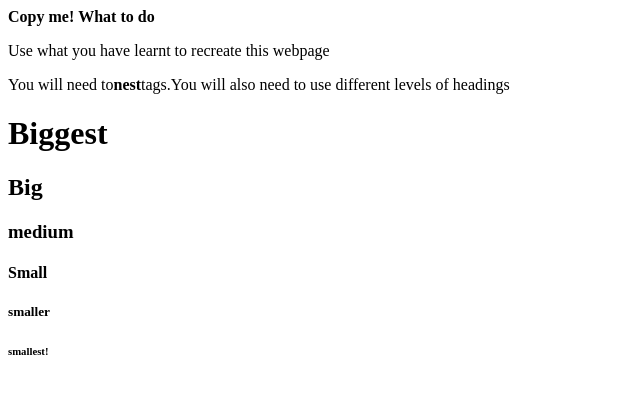
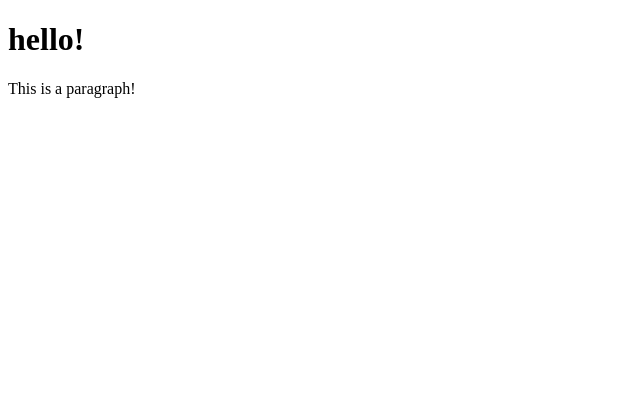
Before and after one commit to agfs-odavis/agfs-odavis.github.io, a plain HTML site: page index.html in a window 1280 px wide. Shown: the whole page, without its empty margins (0-640 px from the left). Drawn offline with Linux system fonts and the light colour scheme.

Commit message:
Update index.html

```diff
--- a/index.html
+++ b/index.html
@@ -1,10 +1,9 @@
-<b>Copy me!</b>
-<b>What to do</b>
-<p>Use what you have learnt to recreate this webpage</P>
-<P>You will need to<b>nest</b>tags.You will also need to use different levels of headings
-  <h1><b>Biggest</b>
-    <h2><b>Big</B>
-      <h3><b>medium</B>
-        <h4><B>Small</b>
-          <h5><b>smaller</b>
-            <h6><b>smallest!</B>
+<!doctype html>
+<html>
+  <head>
+  </head>
+  <body>
+    <h1>hello!</h1>
+    <p> This is a paragraph!</P>
+  </body>
+</html>
```
